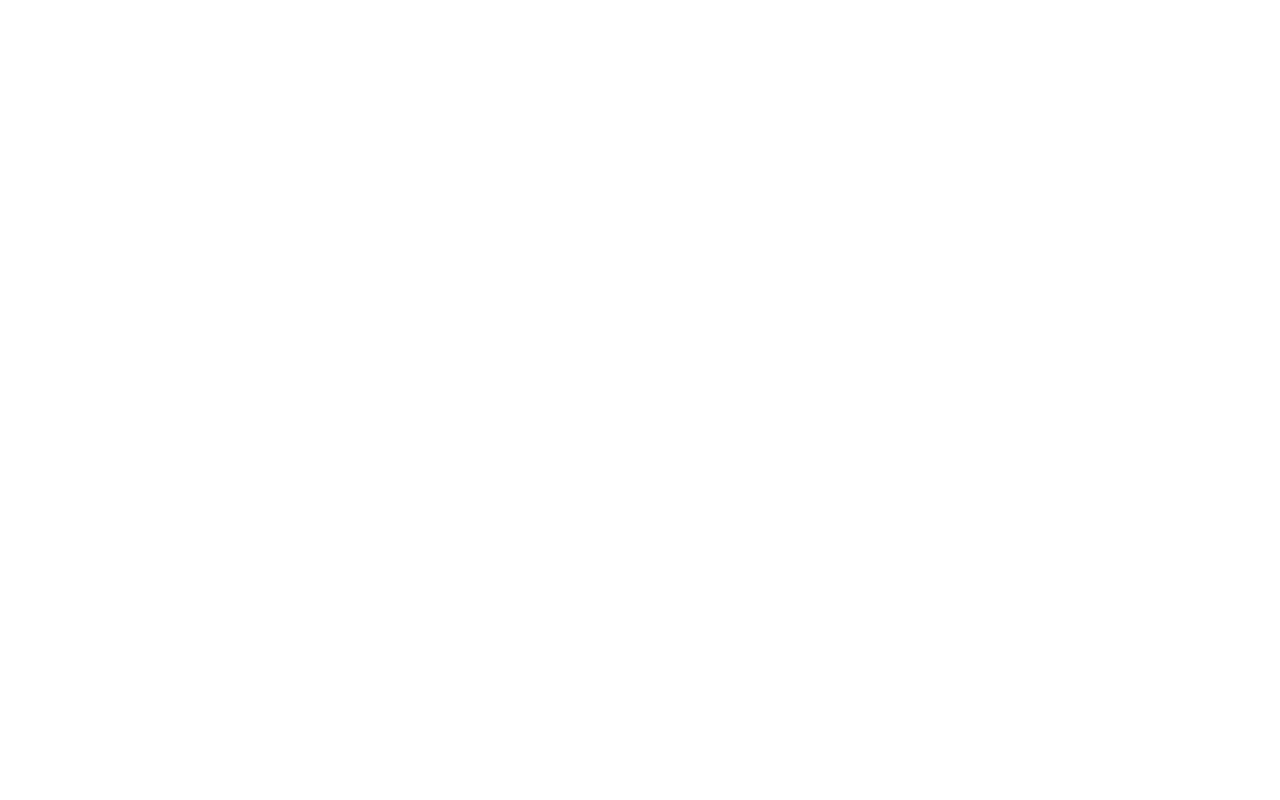
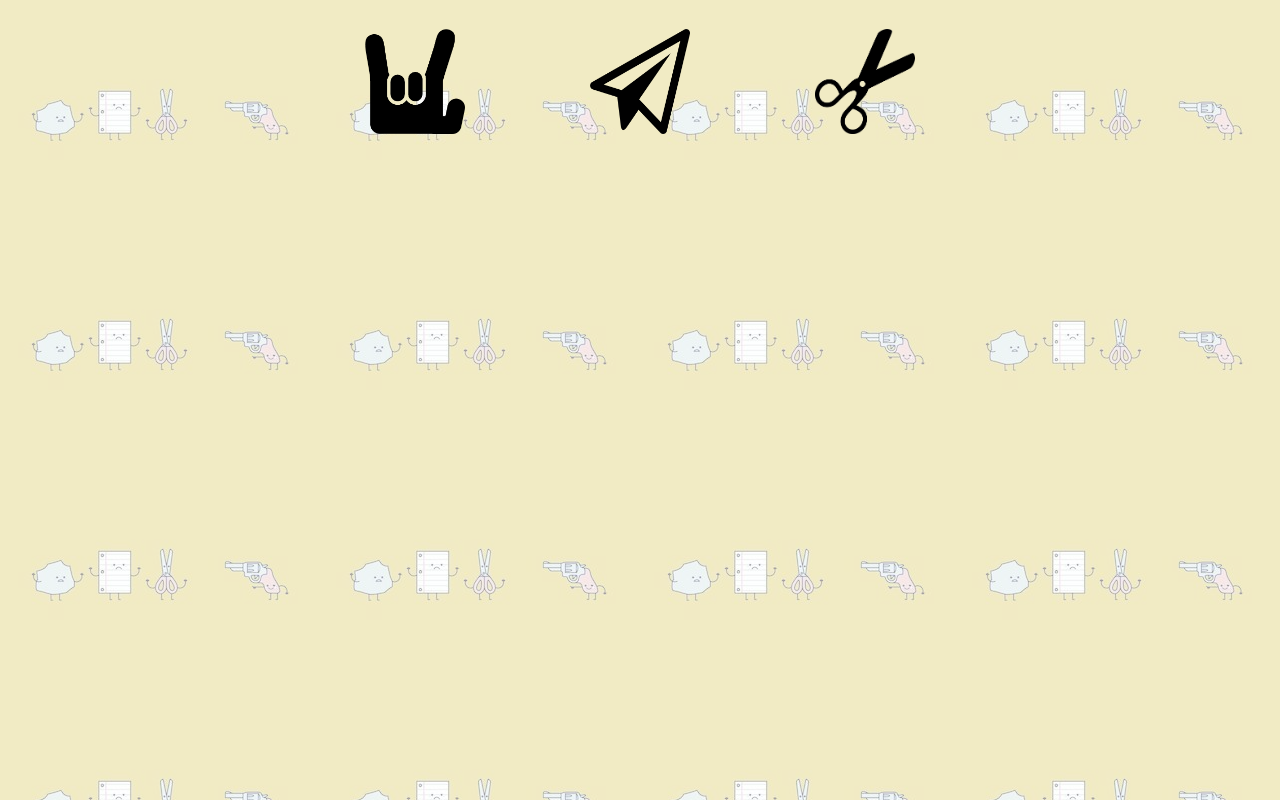
Before and after one commit to maryPopplns/RPC, a plain HTML site: page index.html in a window 1280 px wide. Drawn offline with Linux system fonts and the light colour scheme.

Commit message:
completed background and RPC images

```diff
--- a/index.css
+++ b/index.css
@@ -0,0 +1,30 @@
+header {
+  display: flex;
+  justify-content: center;
+}
+
+h1 {
+  display: flex;
+  justify-content: space-evenly;
+  width: 800px;
+}
+
+body {
+  background-image: url("src/background1.png");
+  /* opacity: 0.1; */
+}
+
+#rock {
+  width: 100px;
+  height: auto;
+}
+
+#paper {
+  width: 100px;
+  height: auto;
+}
+
+#sissors {
+  width: 100px;
+  height: auto;
+}
--- a/index.html
+++ b/index.html
@@ -6,9 +6,16 @@
     <title>Rock || Paper || Sissors</title>
     <link rel="icon" sizes="16x16" href="src/sword2.png" />
     <link rel="stylesheet" href="index.css" />
+    <link rel="reset-css" href="reset.css" />
   </head>
   <body>
-    <div></div>
-    <!-- <script src="index.js"></script> -->
+    <header>
+      <h1>
+        <img id="rock" src="src/rock.png" />
+        <img id="paper" src="src/paper.png" />
+        <img id="sissors" src="src/sissors.png" />
+      </h1>
+    </header>
+    <script src="index.js"></script>
   </body>
 </html>
--- a/index.js
+++ b/index.js
@@ -42,4 +42,4 @@ function game() {
     : alert("You lose ;(");
 }
 
-game();
+// game();
--- /dev/null
+++ b/reset.css
@@ -0,0 +1,124 @@
+html,
+body,
+div,
+span,
+applet,
+object,
+iframe,
+h1,
+h2,
+h3,
+h4,
+h5,
+h6,
+p,
+blockquote,
+pre,
+a,
+abbr,
+acronym,
+address,
+big,
+cite,
+code,
+del,
+dfn,
+em,
+img,
+ins,
+kbd,
+q,
+s,
+samp,
+small,
+strike,
+strong,
+sub,
+sup,
+tt,
+var,
+b,
+u,
+i,
+center,
+dl,
+dt,
+dd,
+ol,
+ul,
+li,
+fieldset,
+form,
+label,
+legend,
+table,
+caption,
+tbody,
+tfoot,
+thead,
+tr,
+th,
+td,
+article,
+aside,
+canvas,
+details,
+embed,
+figure,
+figcaption,
+footer,
+header,
+hgroup,
+menu,
+nav,
+output,
+ruby,
+section,
+summary,
+time,
+mark,
+audio,
+video {
+  margin: 0;
+  padding: 0;
+  border: 0;
+  font-size: 100%;
+  font: inherit;
+  vertical-align: baseline;
+}
+/* HTML5 display-role reset for older browsers */
+article,
+aside,
+details,
+figcaption,
+figure,
+footer,
+header,
+hgroup,
+menu,
+nav,
+section {
+  display: block;
+}
+body {
+  line-height: 1;
+}
+ol,
+ul {
+  list-style: none;
+}
+blockquote,
+q {
+  quotes: none;
+}
+blockquote:before,
+blockquote:after,
+q:before,
+q:after {
+  content: "";
+  content: none;
+}
+table {
+  border-collapse: collapse;
+  border-spacing: 0;
+}
```
Also changed, not shown: src/background.jpg (added), src/background1.png (added), src/backup.jpg (added), src/paper.png (added), src/rock.png (added), src/sissors.png (added), 2 other files.
